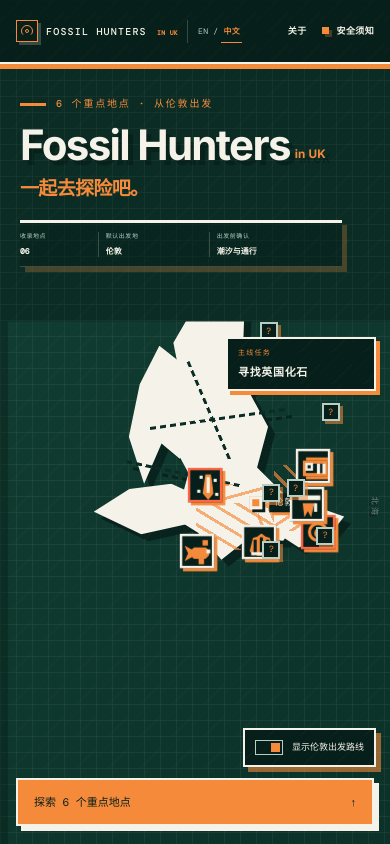
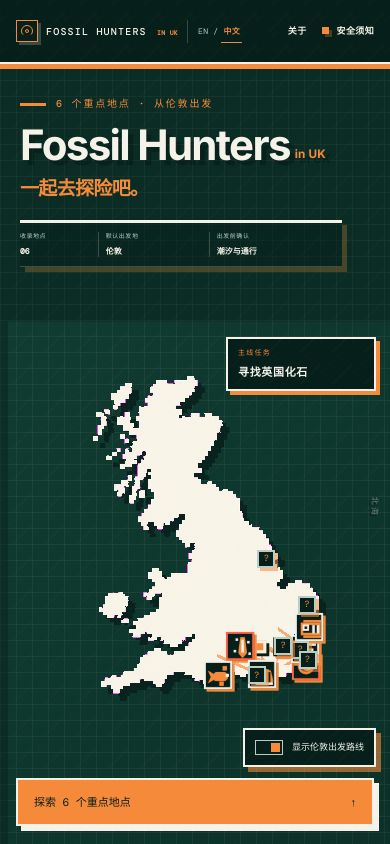
Before and after one commit to LUMINOUS1229/Uk-Fossil-Hunting, a Next.js app: page / in a window 390 px wide. Built offline with nearby package versions, Linux system fonts and the light colour scheme.

Commit message:
Replace map with accurate pixel UK silhouette

```diff
--- a/app/FossilMap.tsx
+++ b/app/FossilMap.tsx
@@ -72,8 +72,8 @@ const locations: Location[] = [
     findRating: 5,
     accessRating: 3,
     familyRating: 3,
-    mapX: 86,
-    mapY: 90,
+    mapX: 86.2,
+    mapY: 87.7,
     departure: "London St Pancras",
     station: "Folkestone Central",
     local: "Local taxi or town bus toward East Cliff",
@@ -124,8 +124,8 @@ const locations: Location[] = [
     findRating: 5,
     accessRating: 4,
     familyRating: 4,
-    mapX: 82,
-    mapY: 84,
+    mapX: 85.8,
+    mapY: 82.8,
     departure: "London St Pancras or Victoria",
     station: "Herne Bay",
     local: "Local bus or taxi to Reculver Drive, Beltinge",
@@ -176,8 +176,8 @@ const locations: Location[] = [
     findRating: 5,
     accessRating: 3,
     familyRating: 4,
-    mapX: 84,
-    mapY: 76,
+    mapX: 87,
+    mapY: 76.5,
     departure: "London Liverpool Street",
     station: "Walton-on-the-Naze",
     local: "Taxi to Naze Tower or walk through town",
@@ -228,8 +228,8 @@ const locations: Location[] = [
     findRating: 5,
     accessRating: 2,
     familyRating: 1,
-    mapX: 44,
-    mapY: 80,
+    mapX: 64.4,
+    mapY: 81.8,
     departure: "London Paddington",
     station: "Swindon",
     local: "Local bus or taxi to Royal Wootton Bassett",
@@ -279,8 +279,8 @@ const locations: Location[] = [
     findRating: 5,
     accessRating: 5,
     familyRating: 5,
-    mapX: 64,
-    mapY: 92,
+    mapX: 71.8,
+    mapY: 89.8,
     departure: "London Victoria",
     station: "Chichester",
     local: "Local bus toward Bracklesham / East Wittering",
@@ -331,8 +331,8 @@ const locations: Location[] = [
     findRating: 5,
     accessRating: 4,
     familyRating: 4,
-    mapX: 41,
-    mapY: 94,
+    mapX: 57.4,
+    mapY: 90.2,
     departure: "London Waterloo",
     station: "Axminster",
     local: "Jurassic Coaster bus or taxi to Charmouth",
@@ -589,7 +589,7 @@ const copy = {
     fromLondon: "from London", fieldSites: "FIELD SITES · 06", close: "Close", explore: "Explore 6 field sites", findShort: "Finds", accessShort: "Access",
     routeToggle: "From London routes", fieldSite: "Field site", research: "In research", railRoute: "Rail route",
     questLabel: "MAIN QUEST", questTitle: "FOSSIL TRAIL", questHint: "Choose a fossil marker to begin", questSites: "SITES TO EXPLORE",
-    mapCredit: "Map data © OpenStreetMap contributors", researchLabel: "IN RESEARCH", dismiss: "Dismiss",
+    mapCredit: "Pixel map · locations approximate", researchLabel: "IN RESEARCH", dismiss: "Dismiss",
     aboutEyebrow: "About this field map", aboutTitle: "A route planner, not a promise.",
     aboutBody: "This map turns scattered fossil guides into six practical journeys from London. Each field sheet combines the train, last-mile walk, approximate collecting zone, likely finds and the rules that matter on the day.",
     approxStrong: "Coordinates stay approximate.", approxBody: "The goal is to guide safe access—not publish sensitive or rare specimen locations.",
@@ -611,7 +611,7 @@ const copy = {
     fromLondon: "从伦敦出发", fieldSites: "重点地点 · 06", close: "关闭", explore: "探索 6 个重点地点", findShort: "发现", accessShort: "通行",
     routeToggle: "显示伦敦出发路线", fieldSite: "完整地点", research: "调研中", railRoute: "铁路路线",
     questLabel: "主线任务", questTitle: "寻找英国化石", questHint: "选择一个化石图标开始", questSites: "个探索地点",
-    mapCredit: "地图数据 © OpenStreetMap 贡献者", researchLabel: "调研中", dismiss: "关闭",
+    mapCredit: "像素底图 · 地点为近似位置", researchLabel: "调研中", dismiss: "关闭",
     aboutEyebrow: "关于这张野外地图", aboutTitle: "它是路线计划，不是安全承诺。",
     aboutBody: "这张地图把分散的化石攻略整理成六条从伦敦出发的实际行程。每张地点卡都结合了火车、最后一段步行、大致采集区、常见化石和当天必须遵守的规则。",
     approxStrong: "坐标始终保持近似。", approxBody: "目标是引导安全抵达，而不是公开敏感地点或稀有标本的精确位置。",
@@ -667,15 +667,15 @@ const detailCopy = {
 } as const;
 
 const upcoming = [
-  { name: "Whitby", x: 68, y: 48, note: "Jurassic ammonites · route risk review", noteZh: "侏罗纪菊石 · 路线风险审核中" },
-  { name: "West Runton", x: 91, y: 65, note: "Mammal remains · collecting restrictions", noteZh: "哺乳动物遗存 · 采集限制审核中" },
-  { name: "Warden Point", x: 78, y: 81, note: "London Clay · coming soon", noteZh: "伦敦黏土层 · 即将上线" },
-  { name: "Abbey Wood", x: 69, y: 82, note: "Permission required", noteZh: "需要事先获得许可" },
-  { name: "Yaverland", x: 69, y: 94, note: "Dinosaur remains · coming soon", noteZh: "恐龙遗存 · 即将上线" },
-  { name: "Samphire Hoe", x: 89, y: 91, note: "Chalk fossils · coming soon", noteZh: "白垩化石 · 即将上线" },
+  { name: "Whitby", x: 73.5, y: 57, note: "Jurassic ammonites · route risk review", noteZh: "侏罗纪菊石 · 路线风险审核中" },
+  { name: "West Runton", x: 86.8, y: 70.2, note: "Mammal remains · collecting restrictions", noteZh: "哺乳动物遗存 · 采集限制审核中" },
+  { name: "Warden Point", x: 84.6, y: 83.2, note: "London Clay · coming soon", noteZh: "伦敦黏土层 · 即将上线" },
+  { name: "Abbey Wood", x: 79, y: 82.2, note: "Permission required", noteZh: "需要事先获得许可" },
+  { name: "Yaverland", x: 70.3, y: 90.6, note: "Dinosaur remains · coming soon", noteZh: "恐龙遗存 · 即将上线" },
+  { name: "Samphire Hoe", x: 87, y: 86.1, note: "Chalk fossils · coming soon", noteZh: "白垩化石 · 即将上线" },
 ];
 
-const londonPoint = { x: 70, y: 84 };
+const londonPoint = { x: 77.2, y: 82.3 };
 
 const riskClass = (risk: Risk) => `risk-${risk.toLowerCase()}`;
 const riskLabel = (risk: Risk, language: Language) => language === "en" ? risk : ({ LOW: "低", MODERATE: "中", HIGH: "高" }[risk]);
@@ -834,14 +834,7 @@ export function FossilMap() {
           </div>
           <div className="uk-plot">
             <div className="uk-silhouette" aria-hidden="true">
-              <div className="land scotland" />
-              <div className="land england" />
-              <div className="land wales" />
-              <div className="land cornwall" />
-              <div className="land kent" />
-              <div className="map-road road-a" />
-              <div className="map-road road-b" />
-              <div className="map-road road-c" />
+              <img className="uk-silhouette-image" src="/uk-pixel-map.png" alt="" draggable={false} />
             </div>
 
             <div className="london-node" style={{ left: `${londonPoint.x}%`, top: `${londonPoint.y}%` }}>
--- a/app/globals.css
+++ b/app/globals.css
@@ -3507,3 +3507,47 @@ body {
     border-radius: 0;
   }
 }
+
+/* Accurate single-piece UK map, extracted from the approved pixel reference. */
+.uk-plot {
+  top: 2%;
+  left: 8%;
+  width: auto;
+  height: 96%;
+  aspect-ratio: 1173 / 1341;
+}
+
+.uk-silhouette {
+  filter: drop-shadow(7px 7px 0 rgba(7, 31, 26, .82));
+}
+
+.uk-silhouette-image {
+  display: block;
+  width: 100%;
+  height: 100%;
+  object-fit: fill;
+  user-select: none;
+  pointer-events: none;
+  image-rendering: pixelated;
+}
+
+.map-marker .site-pixel-icon {
+  scale: .76;
+}
+
+.map-marker .marker-pulse {
+  inset: 7px;
+}
+
+@media (max-width: 720px) {
+  .uk-plot {
+    top: 38%;
+    left: 11%;
+    width: 78%;
+    height: auto;
+  }
+
+  .map-marker .site-pixel-icon {
+    scale: .64;
+  }
+}
```
Also changed, not shown: public/uk-pixel-map.png (added).
